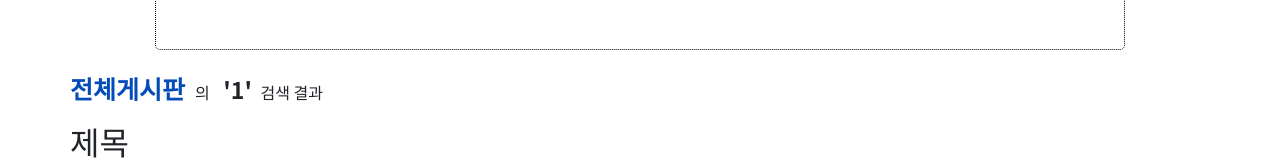
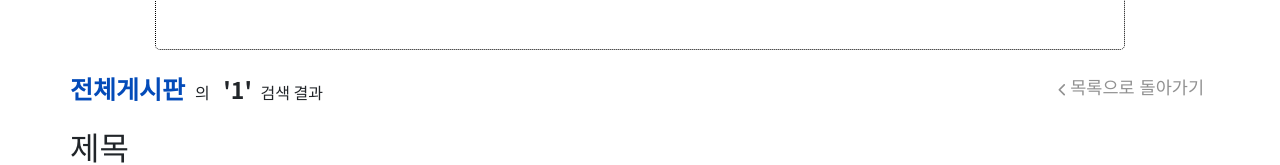
Before and after one commit to Unofficial-A505/unofficial, a React (Create React App) app in the folder frontend/: page /boards/search/1 in a window 1280 px wide. Shown: the part 250-415 px from the top of the page. Built offline with nearby package versions, Linux system fonts and the light colour scheme; no server answers; what @looop/quill-image-resize-module-react would draw is missing.

Commit message:
feat: 게시판 내 검색 <BoardSearchView /> 연결 및 스타일링

```diff
--- a/frontend/src/pages/BoardsAll/BoardSearchView/BoardSearchView.jsx
+++ b/frontend/src/pages/BoardsAll/BoardSearchView/BoardSearchView.jsx
@@ -1,10 +1,26 @@
 import React from 'react';
 import styles from './BoardSearchView.module.css';
+import { useNavigate, useParams } from 'react-router-dom';
+
+import SearchContent from '../../../components/SearchContent/SearchContent'
+
+import { IoIosArrowBack } from '@react-icons/all-files/io/IoIosArrowBack';
 
 export default function BoardSearchView() {
+  const navigate = useNavigate();
+  const { boardTitle } = useParams();
+  const { keyword } = useParams();
+
   return (
     <div>
-      BoardSearchView
+      <div className={styles.searchUpheader}>
+        <div><span className={styles.boardTitle}>{boardTitle}</span>의 <span className={styles.searchKeyword}>'{keyword}'</span> 검색 결과</div>
+        <button className={styles.grayoutbutton} onClick={() => navigate(`/boards/${boardTitle}`)}><IoIosArrowBack />목록으로 돌아가기</button>
+      </div>
+
+      <div className={styles.boardscontentTitles}>
+        <SearchContent />
+      </div>
     </div>
   );
 }
--- a/frontend/src/pages/BoardsAll/BoardSearchView/BoardSearchView.module.css
+++ b/frontend/src/pages/BoardsAll/BoardSearchView/BoardSearchView.module.css
@@ -0,0 +1,35 @@
+/* 검색 범위와 검색 키워드 */
+.searchUpheader {
+  margin: 20px 30px;
+
+  display: flex;
+  justify-content: space-between;
+}
+
+.boardTitle {
+  color: #034BB9;
+  margin: 0 10px 0 0;
+  font-size: 25px;
+  font-weight: 700;
+}
+
+.searchKeyword {
+  margin: 0 5px 0 10px;
+  font-size: 23px;
+  font-weight: 700;
+}
+
+.grayoutbutton {
+  border: 0;
+  background-color: transparent;
+
+  color: rgba(117, 117, 117, 0.80);
+  font-family: Inter;
+  font-size: 17.537px;
+  font-style: normal;
+  font-weight: 400;
+}
+
+.boardscontentTitles {
+  text-align: start;
+}
--- a/frontend/src/pages/SearchView/SearchView.jsx
+++ b/frontend/src/pages/SearchView/SearchView.jsx
@@ -5,6 +5,7 @@ import { useEffect, useState } from 'react';
 import { useParams, useNavigate } from 'react-router-dom';
 
 import { FiSearch } from '@react-icons/all-files/fi/FiSearch';
+import { IoIosArrowBack } from '@react-icons/all-files/io/IoIosArrowBack';
 
 import TopSpace from '../../components/TopSpace/TopSpace';
 import UnderSpace from '../../components/UnderSpace/UnderSpace';
@@ -35,7 +36,8 @@ export default function SearchView() {
         <AdHorizontal />
 
         <div className={styles.searchUpheader}>
-          <span className={styles.boardTitle}>전체게시판</span>의 <span className={styles.searchKeyword}>'{keyword}'</span> 검색 결과
+          <div><span className={styles.boardTitle}>전체게시판</span>의 <span className={styles.searchKeyword}>'{keyword}'</span> 검색 결과</div>
+          <button className={styles.grayoutbutton} onClick={() => navigate('/boards/자유게시판')}><IoIosArrowBack />목록으로 돌아가기</button>
         </div>
 
         <div>
--- a/frontend/src/pages/SearchView/SearchView.module.css
+++ b/frontend/src/pages/SearchView/SearchView.module.css
@@ -1,5 +1,4 @@
 /* 검색 버튼 */
-
 .searchboxall {
   position: relative;
 
@@ -38,8 +37,10 @@
 
 /* 검색 범위와 검색 키워드 */
 .searchUpheader {
-  width: 1000px;
-  margin: 15px 30px;
+  margin: 20px 30px;
+
+  display: flex;
+  justify-content: space-between;
 }
 
 .boardTitle {
@@ -55,6 +56,17 @@
   font-weight: 700;
 }
 
+.grayoutbutton {
+  border: 0;
+  background-color: transparent;
+
+  color: rgba(117, 117, 117, 0.80);
+  font-family: Inter;
+  font-size: 17.537px;
+  font-style: normal;
+  font-weight: 400;
+}
+
 /* 제목별, 내용별 검색결과창 스타일링 */
 
 .searchcontentTabs {
```
